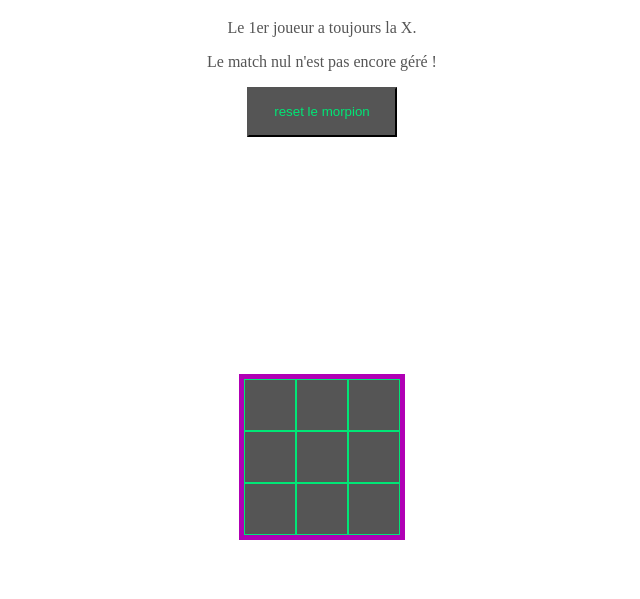
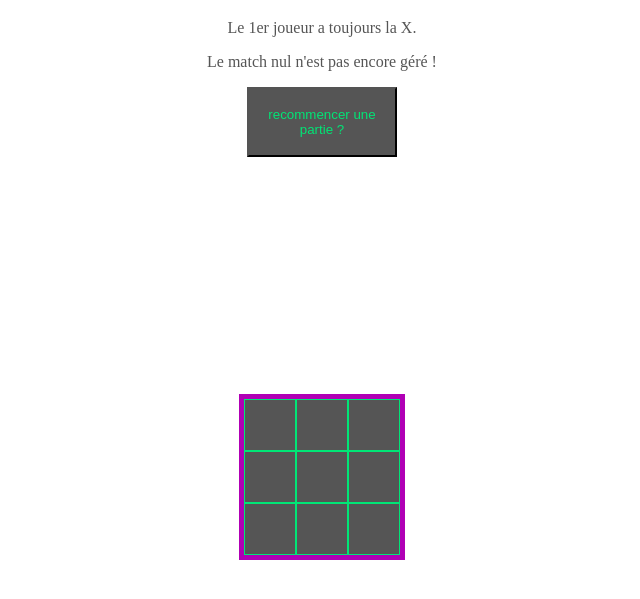
Before and after one commit to Anis95150/Morpion-v1, a plain HTML site: page index.html in a window 1280 px wide. Shown: the part 61-660 px from the top of the page, without its empty margins (318-958 px from the left). Drawn offline with Linux system fonts and the light colour scheme.

Commit message:
retouche

```diff
--- a/index.html
+++ b/index.html
@@ -21,7 +21,7 @@
 
     <section class="btns">
     <button class="btn">
-        reset le morpion
+        recommencer une partie ?
     </button>
     </section>
 
--- a/style.css
+++ b/style.css
@@ -42,7 +42,7 @@ p{
 
 .btn{
     width: 150px;
-    height: 50px;
+    height: 70px;
     background: #555;
     color: #00e676;
 }
```
